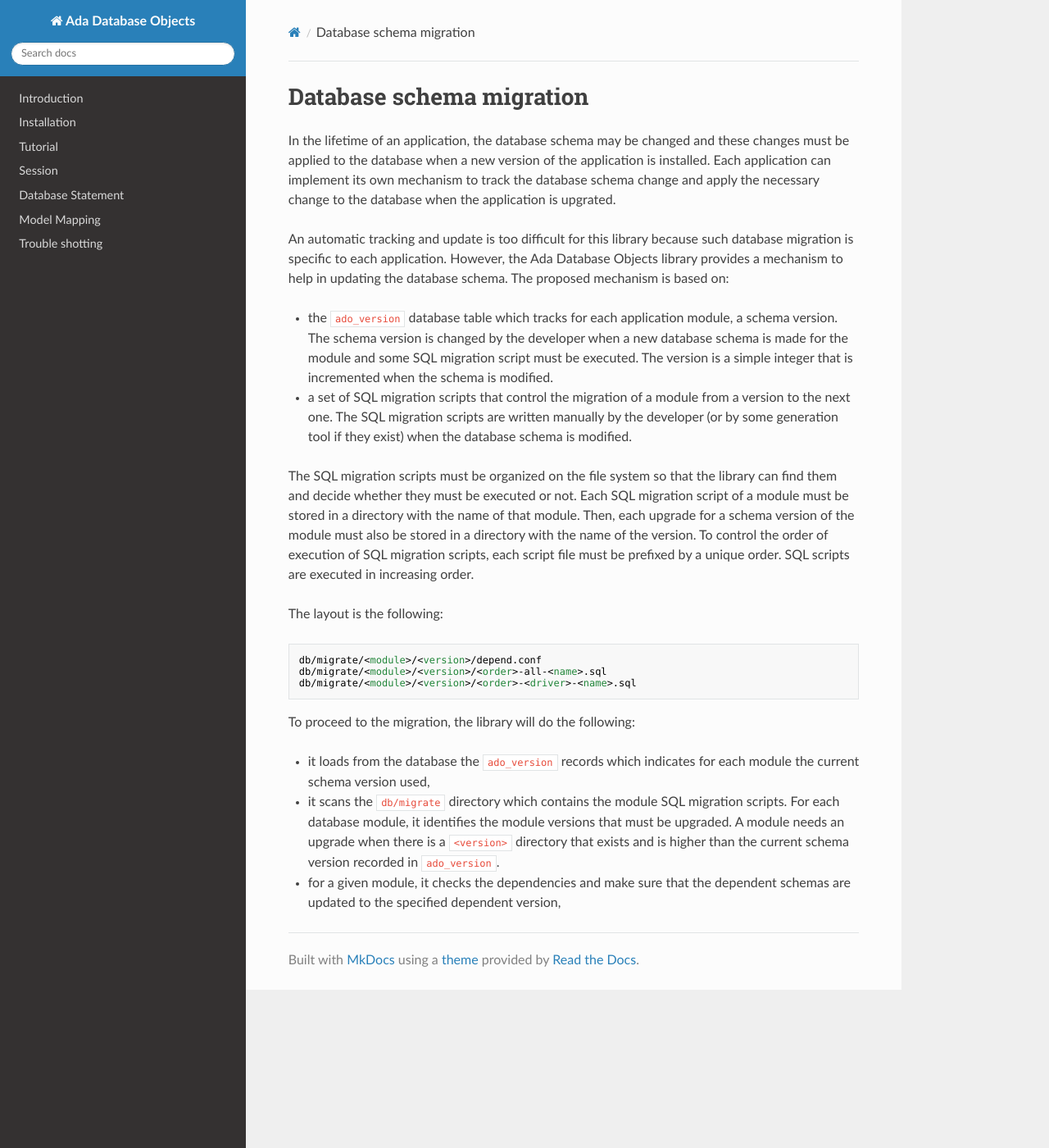
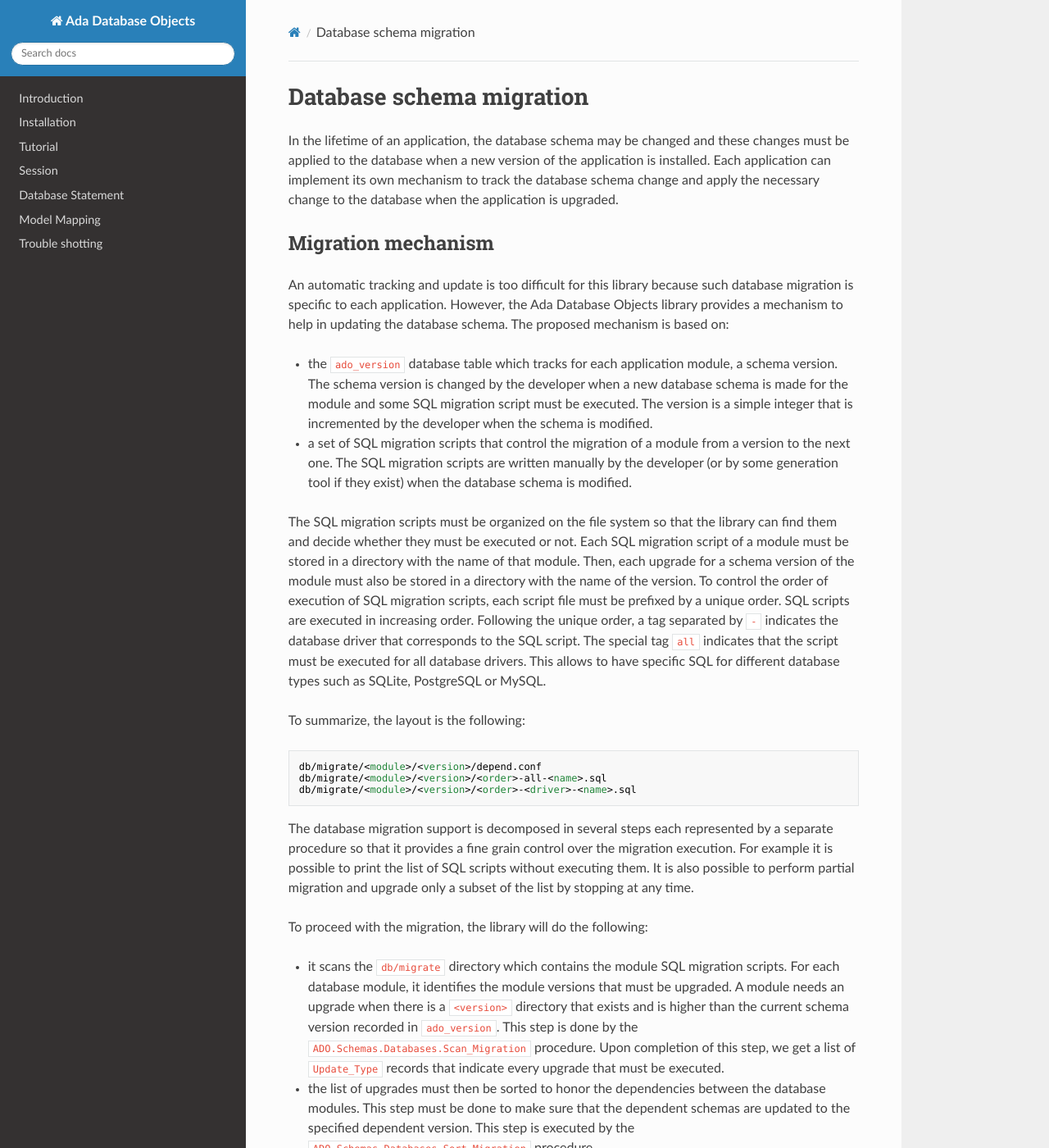
Before and after one commit to stcarrez/ada-ado, an MkDocs documentation site: the page built from docs/Migration.md, in a window 1280 px wide and 1400 px high. Shown: the whole window at 82% size. Built offline with MkDocs 1.6.1, drawn with Linux system fonts in a browser that asks for light colours; nearby versions of some CDN libraries; old or Windows-style settings are respelled for this version of MkDocs; some of the changed text lies outside the part shown.

Commit message:
Feature #12: update documentation for the migration support

````diff
--- a/docs/Migration.md
+++ b/docs/Migration.md
@@ -3,7 +3,9 @@
 In the lifetime of an application, the database schema may be changed and these changes
 must be applied to the database when a new version of the application is installed.
 Each application can implement its own mechanism to track the database schema change
-and apply the necessary change to the database when the application is upgrated.
+and apply the necessary change to the database when the application is upgraded.
+
+## Migration mechanism
 
 An automatic tracking and update is too difficult for this library because
 such database migration is specific to each application.  However, the
@@ -13,7 +15,7 @@ schema.  The proposed mechanism is based on:
 * the `ado_version` database table which tracks for each application module, a schema
   version.  The schema version is changed by the developer when a new database schema
   is made for the module and some SQL migration script must be executed.  The version
-  is a simple integer that is incremented when the schema is modified.
+  is a simple integer that is incremented by the developer when the schema is modified.
 * a set of SQL migration scripts that control the migration of a module from a version
   to the next one.  The SQL migration scripts are written manually by the developer
   (or by some generation tool if they exist) when the database schema is modified.
@@ -24,9 +26,12 @@ of a module must be stored in a directory with the name of that module.  Then, e
 upgrade for a schema version of the module must also be stored in a directory with
 the name of the version.  To control the order of execution of SQL migration scripts,
 each script file must be prefixed by a unique order.  SQL scripts are executed in
-increasing order.
+increasing order.  Following the unique order, a tag separated by `-` indicates
+the database driver that corresponds to the SQL script.  The special tag `all`
+indicates that the script must be executed for all database drivers.  This allows
+to have specific SQL for different database types such as SQLite, PostgreSQL or MySQL.
 
-The layout is the following:
+To summarize, the layout is the following:
 
 ```
 db/migrate/<module>/<version>/depend.conf
@@ -34,14 +39,95 @@ db/migrate/<module>/<version>/<order>-all-<name>.sql
 db/migrate/<module>/<version>/<order>-<driver>-<name>.sql
 ```
 
-To proceed to the migration, the library will do the following:
+The database migration support is decomposed in several steps
+each represented by a separate procedure so that it provides a fine
+grain control over the migration execution.  For example it is possible to
+print the list of SQL scripts without executing them.  It is also possible
+to perform partial migration and upgrade only a subset of the list by
+stopping at any time.
 
-* it loads from the database the `ado_version` records which indicates for each
-  module the current schema version used,
+To proceed with the migration, the library will do the following:
+
 * it scans the `db/migrate` directory which contains the module SQL migration
   scripts.  For each database module, it identifies the module versions that
   must be upgraded.  A module needs an upgrade when there is a `<version>`
   directory that exists and is higher than the current schema version recorded
-  in `ado_version`.
-* for a given module, it checks the dependencies and make sure that the
-  dependent schemas are updated to the specified dependent version,
+  in `ado_version`.  This step is done by the `ADO.Schemas.Databases.Scan_Migration`
+  procedure.  Upon completion of this step, we get a list of `Update_Type`
+  records that indicate every upgrade that must be executed.
+* the list of upgrades must then be sorted to honor the dependencies between
+  the database modules.  This step must be done to make sure that the
+  dependent schemas are updated to the specified dependent version.
+  This step is executed by the `ADO.Schemas.Databases.Sort_Migration` procedure.
+* having a sorted list of upgrade, it is now possible to scan the directory
+  that contains the SQL scripts (ie `db/migrate/<module>/<version>`).
+  When reading that directory, we only look at the SQL files with the `.sql`
+  extension.  The file name must follow the pattern `<order>-<tag>-<title>.sql`
+  (or the regular expression `[0-9]+-(all|mysql|postgresql|sqlite)-.*\.sql`).
+  The SQL file is taken into account if it uses the tag `all` or uses the database
+  driver name of the database being upgraded.  The final list of SQL files is
+  then sorted.  This step is handled by the `ADO.Schemas.Prepare_Migration`
+  procedure.  It produces a list of files with their absolute path in the
+  order in which they must be executed for the module upgrade for the specific
+  version.
+* the last step is to execute the SQL statements from the list of files
+  computed previously.  During this step, the SQL file is read and split into
+  SQL statements that are executed on the database.  Once every statement is
+  executed, the next file is processed until the last one.  At the end, the
+  version associated with the database module is update to the upgraded version.
+  If the `ado_version` table does not contain the module, an entry is created
+  with the version.  This step is made by the `ADO.Schemas.Run_Migration`
+  procedure.  The `Run_Migration` procedure will also automatically call
+  `Prepare_Migration` to collect the list of files if necessary.
+
+The following code extract illustrates a complete database migration
+support:
+
+```
+with ADO.Sessions;
+with ADO.Schemas.Databases;
+...
+Session : ADO.Sessions.Master_Session;
+List    : ADO.Schemas.Databases.Upgrade_List;
+Files   : Util.Strings.Vectors.Vector;
+...
+   ADO.Schemas.Databases.Scan_Migration (Session, "db/migrate", List);
+   ADO.Schemas.Databases.Sort_Migration (List);
+   for Upgrade of List loop
+      ADO.Schemas.Databases.Run_Migration
+        (Session, Upgrade, Files, ADO.Sessions.Execute'Access);
+   end loop;
+```
+
+## Taking into account the migration during development
+
+This section gives some tips to take into account database schema
+changes during development.
+
+When there is a database schema change in a module, the version should
+be incremented and one or several SQL scripts to upgrade only to the new
+version are written.  The schema change must be identified and analyzed either
+manually or with some tool.  For example if a new column is added to some
+table, you will have to write some SQL that looks like:
+
+```
+ALTER TABLE awa_post ADD COLUMN `read_count` INTEGER NOT NULL;
+```
+
+When a schema change is made on the module and that module depends on another one,
+it is necessary for correct dependency order to write the `depend.conf` file
+that indicates the list of modules and their version we are depending on.
+
+For example, if we update a module named `blogs` and that module depends on
+`awa` which itself depends on `ado`, the `depend.conf` file must specify these
+two modules with their specific versions.  For example:
+
+```
+awa:1 ado:2
+```
+
+It is also possible to create intermediate upgrade versions for the same module.
+This is useful when there are incremental development steps but also when some
+migration becomes too complex.  By spliting the complex migration in simpler
+and small incremental steps, this will help when the migration must be executed
+because it will be possible to execute one simple step at a time.
````
